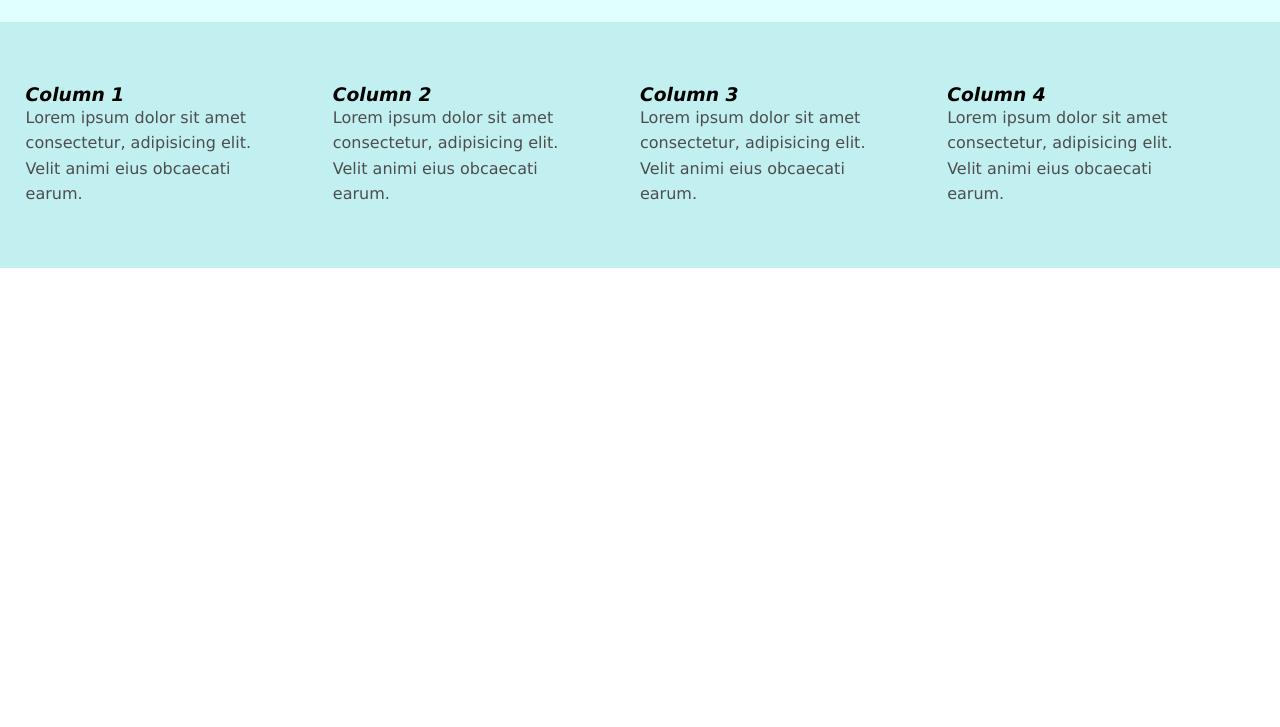
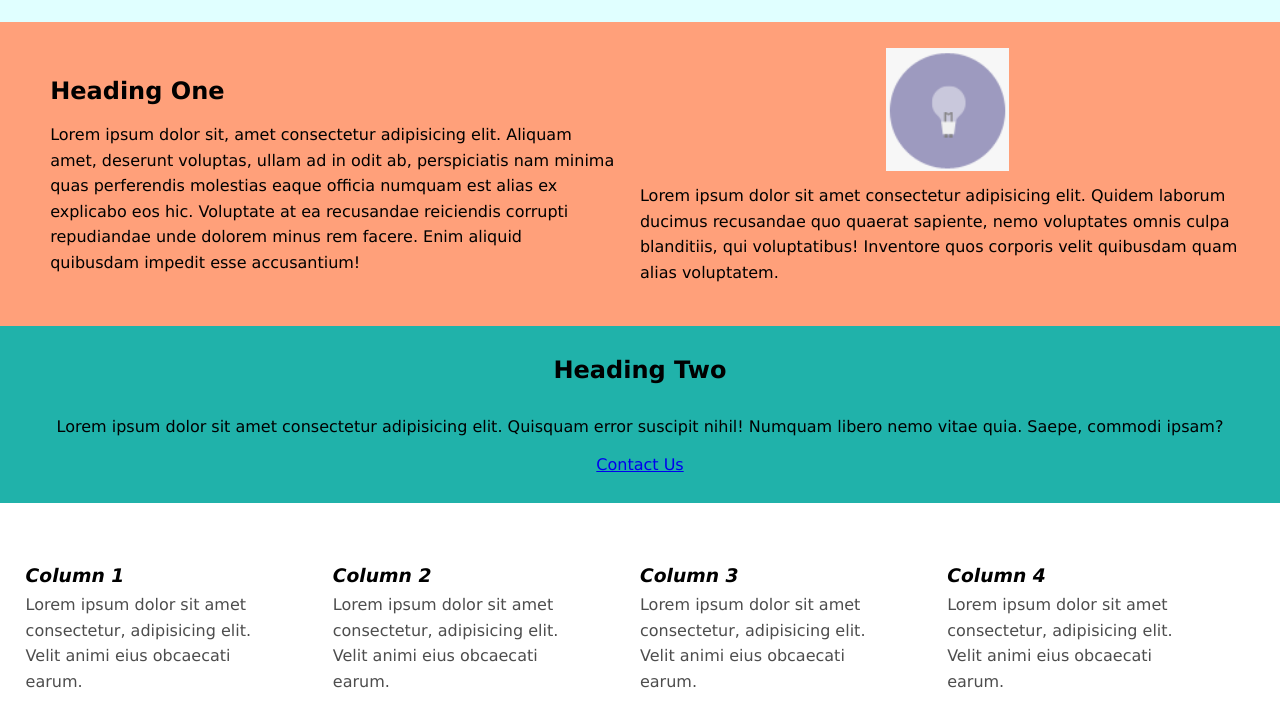
Before and after one commit to ccasey79/Layout-Practice, a plain HTML site: page project_tasks/random-practice/index.html in a window 1280 px wide. Shown: the part 83-810 px from the top of the page. Drawn offline with Linux system fonts and the light colour scheme.

Commit message:
html / css - float positioning

```diff
--- a/project_tasks/random-practice/index.html
+++ b/project_tasks/random-practice/index.html
@@ -23,6 +23,29 @@
       </nav>
   </header>
 
+  <section id="main-content">
+    <div class="wrapper">
+      <div class="left-side">
+        <h2>Heading One</h2>
+        <p>Lorem ipsum dolor sit, amet consectetur adipisicing elit. Aliquam amet, deserunt voluptas, ullam ad in odit ab, perspiciatis nam minima quas perferendis molestias eaque officia numquam est alias ex explicabo eos hic. Voluptate at ea recusandae reiciendis corrupti repudiandae unde dolorem minus rem facere. Enim aliquid quibusdam impedit esse accusantium!</p>
+      </div>
+      <div class="right-side">
+        <img src="images/icon-1.png" alt="icon" class="icon">
+        <p>Lorem ipsum dolor sit amet consectetur adipisicing elit. Quidem laborum ducimus recusandae quo quaerat sapiente, nemo voluptates omnis culpa blanditiis, qui voluptatibus! Inventore quos corporis velit quibusdam quam alias voluptatem.</p>
+      </div>
+    </div>
+  </section>
+
+  <section id="information">
+    <div class="wrapper">
+      <div class="advertInformation">
+        <h2>Heading Two</h2>
+        <p>Lorem ipsum dolor sit amet consectetur adipisicing elit. Quisquam error suscipit nihil! Numquam libero nemo vitae quia. Saepe, commodi ipsam?</p>
+        <a href="#">Contact Us</a>
+      </div>
+    </div>
+  </section>
+
     <div class="wrapper">
       <ul>
         <h3>Column 1</h3>
--- a/project_tasks/random-practice/style.css
+++ b/project_tasks/random-practice/style.css
@@ -9,11 +9,15 @@ body {
   font-size: 16px;
 }
 
+h2, h3 {
+  margin: 0;
+  padding-bottom: 2%;
+}
+
 .wrapper {
   width: 96%;
   max-width: 1600px;
   padding: 0 2%;
-  background: #c2f0f0;
 }
 
 .wrapper ul {
@@ -67,3 +71,41 @@ header li {
   float: left;
   margin-left: 70px;
 }
+
+#main-content {
+  background-color: lightsalmon;
+  padding: 2% 0;
+  line-height: 1.6;
+}
+
+#main-content:after {
+  content: '';
+  display: block;
+  clear: both;
+}
+
+.icon {
+  display: block;
+  margin-left: auto;
+  margin-right: auto;
+  width: 10%;
+  margin-bottom: 1%;
+}
+
+.left-side {
+  float: left;
+  width: 46%;
+  padding: 1%;
+  margin: 1%;
+}
+
+#information {
+  background: lightseagreen;
+  padding: 2% 0;
+  text-align: center;
+  line-height: 1.6;
+}
+
+.advertInformation p {
+  margin-bottom: 1%;
+}
--- /dev/null
+++ b/project_tasks/responsive-landingPage/style.css
@@ -0,0 +1,66 @@
+@import url('https://fonts.googleapis.com/css?family=PT+Sans');
+
+body {
+  font-family: 'PT Sans', sans-serif;
+  background-color: #252259;
+  margin: 0;
+  color: #fff;
+  line-height: 1.6;
+}
+
+nav {
+  height: 40px;
+  width: 100%;
+  background-color: #333;
+  color: #eee;
+  position: fixed;
+}
+
+nav ul {
+  margin: 0;
+  padding: 0;
+}
+
+nav li {
+  display: inline;
+  float: left;
+}
+
+nav a {
+  display: inline-block;
+  width: 100px;
+  text-align: center;
+  text-decoration: none;
+  padding: 10px 0;
+  color: #eee;
+}
+
+nav li:hover {
+  background-color: #444;
+}
+
+nav a#openup {
+  display: none;
+}
+
+@media screen and (max-width: 580px) {
+  h1 {
+    font-size: 2.8em;
+  }
+
+  nav {
+    height: auto;
+    border-bottom: 0;
+  }
+
+  nav ul {
+    display: none;
+    height: auto;
+  }
+
+  nav li {
+    width: 100%;
+    float: left;
+    position: relative;
+  }
+}
```
Also changed, not shown: project_tasks/responsive-landingPage/index.html (added, +55 -0 lines), project_tasks/random-practice/images/icon-1.png (added), project_tasks/responsive-landingPage/images/cards.png (added), project_tasks/responsive-landingPage/images/logo.png (added), project_tasks/responsive-landingPage/images/mockup1.png (added), project_tasks/responsive-landingPage/images/mockup2.png (added), project_tasks/responsive-landingPage/images/section-bg.jpg (added), project_tasks/responsive-landingPage/images/showcase.jpg (added), project_tasks/responsive-landingPage/main.js (added).
